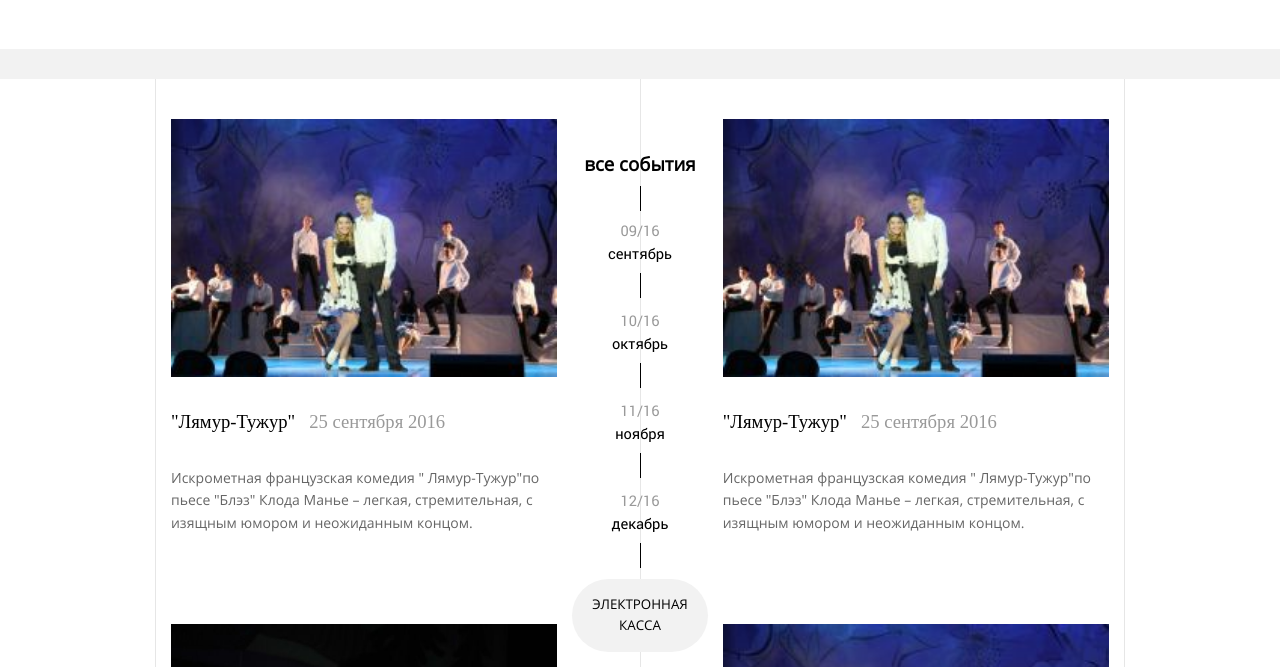
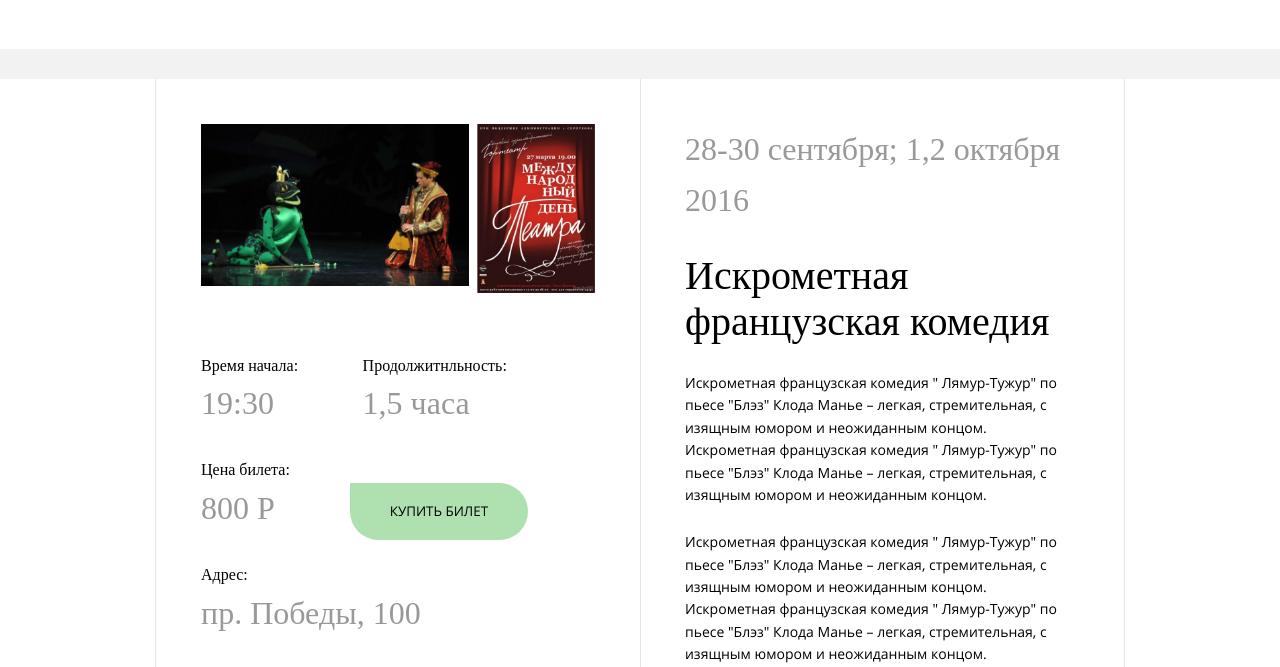
Before and after one commit to vik-space/dhimicov, a plain HTML site: page index.html in a window 1280 px wide. Shown: the part 133-800 px from the top of the page. Drawn offline with nearby package versions, Linux system fonts and the light colour scheme; files that its build step writes are made by us from their sources; a web font is replaced by a local one.

Commit message:
[ html, css ] Страница информации о афише

```diff
--- a/index.html
+++ b/index.html
@@ -121,136 +121,60 @@
 		</div>
 	</header>
 	<div class="header_cap"></div>
-	<div class="list_poster">
+	<div class="current_poster">
 		<div class="container" style="border-right: solid 1px #E6E6E6;border-left: solid 1px #E6E6E6; ">
 			<div class="row">
-				<div class="col_left col_content poster">
-
-					<div class="item_poster">
+				<div class="col-md-6 poster_data">
 					<div class="wrap_img">
-							<img src="img/1.jpg" alt="alt">
+						<div class="full_img">
+							<img src="img/photo_report.jpg" alt="">
 						</div>
-						<div class="caption">
-							"Лямур-Тужур"
-						</div>
-						<div class="date_poster">25 сентября 2016</div>
-						<div class="description__poster">
-							Искрометная французская комедия " Лямур-Тужур"по пьесе "Блэз" Клода Манье – легкая, стремительная, с изящным юмором и неожиданным концом.
+						<div class="poster_img">
+							<img src="img/poster_img.jpg" alt="">
 						</div>
 					</div>
-
-					<div class="item_poster">
-						<div class="wrap_img">
-							<img src="img/photo_report.jpg" alt="alt">
+					<div class="row">
+						<div class="col-lg-4  RL">
+							<div class="item_date">
+								<div class="caption">
+									Время начала:
 								</div>
+								19:30
+							</div>
+							<div class="item_date">
 								<div class="caption">
-							"Лямур-Тужур"
+									Продолжитнльность:
 								</div>
-						<div class="date_poster">25 сентября 2016</div>
-						<div class="description__poster">
-							Искрометная французская комедия " Лямур-Тужур"по пьесе "Блэз" Клода Манье – легкая, стремительная, с изящным юмором и неожиданным концом.
+								1,5 часа
 							</div>
 						</div>
-
-					<div class="item_poster">
-						<div class="wrap_img">
-							<img src="img/1.jpg" alt="alt">
+						<div class="col-lg-8 ">
+							<div class="item_date">
+								<div class="caption">
+									Цена билета:
 								</div>
+								800 Р
+								<a href="#" class="cashbox">КУПИТЬ БИЛЕТ</a>
+							</div>
+							<div class="item_date">
 								<div class="caption">
-							"Лямур-Тужур"
+									Адрес:
 								</div>
-						<div class="date_poster">25 сентября 2016</div>
-						<div class="description__poster">
-							Искрометная французская комедия " Лямур-Тужур"по пьесе "Блэз" Клода Манье – легкая, стремительная, с изящным юмором и неожиданным концом.
+								пр. Победы, 100
 							</div>
 						</div>
-
-					<div class="item_poster">
-						<div class="wrap_img">
-							<img src="img/1.jpg" alt="alt">
-						</div>
-						<div class="caption">
-							"Лямур-Тужур"
-						</div>
-						<div class="date_poster">25 сентября 2016</div>
-						<div class="description__poster">
-							Искрометная французская комедия " Лямур-Тужур"по пьесе "Блэз" Клода Манье – легкая, стремительная, с изящным юмором и неожиданным концом.
 					</div>
 				</div>
-
+				<div class="col-md-6 poster_description">
+					<div class="date_performance">
+						28-30 сентября; 1,2 октября 2016
 					</div>
-				<div class="col_center">
-					<div class="descriotion_block">
-						все события
+					<h1>Искрометная французская комедия</h1>
+					<div class="description_content">
+						<p>Искрометная французская комедия " Лямур-Тужур" по пьесе "Блэз" Клода Манье – легкая, стремительная, с изящным юмором и неожиданным концом. Искрометная французская комедия " Лямур-Тужур" по пьесе "Блэз" Клода Манье – легкая, стремительная, с изящным юмором и неожиданным концом.</p>
+						<p>Искрометная французская комедия " Лямур-Тужур" по пьесе "Блэз" Клода Манье – легкая, стремительная, с изящным юмором и неожиданным концом. Искрометная французская комедия " Лямур-Тужур" по пьесе "Блэз" Клода Манье – легкая, стремительная, с изящным юмором и неожиданным концом.</p>
+						<p>Искрометная французская комедия " Лямур-Тужур" по пьесе "Блэз" Клода Манье – легкая, стремительная, с изящным юмором и неожиданным концом. Искрометная французская комедия " Лямур-Тужур" по пьесе "Блэз" Клода Манье – легкая, стремительная, с изящным юмором и неожиданным концом.</p>
 					</div>
-					<div class="item_filter">
-						<div class="btn_filter">
-							<span>09/16</span>
-							<a href="#">сентябрь</a>
-						</div>
-					</div>
-					<div class="item_filter">
-						<div class="btn_filter">
-							<span>10/16</span>
-							<a href="#">октябрь</a>
-						</div>
-					</div>
-					<div class="item_filter">
-						<div class="btn_filter">
-							<span>11/16</span>
-							<a href="#">ноября</a>
-						</div>
-					</div>
-					<div class="item_filter">
-						<div class="btn_filter">
-							<span>12/16</span>
-							<a href="#">декабрь</a>
-						</div>
-					</div>
-					<a href="#" class="cashbox">ЭЛЕКТРОННАЯ КАССА</a>
-				</div>
-				<div class="col_right col_content poster">
-
-					<div class="item_poster">
-						<div class="wrap_img">
-							<img src="img/1.jpg" alt="alt">
-						</div>
-						<div class="caption">
-							"Лямур-Тужур"
-						</div>
-						<div class="date_poster">25 сентября 2016</div>
-						<div class="description__poster">
-							Искрометная французская комедия " Лямур-Тужур"по пьесе "Блэз" Клода Манье – легкая, стремительная, с изящным юмором и неожиданным концом.
-						</div>
-					</div>
-
-					<div class="item_poster">
-						<div class="wrap_img">
-							<img src="img/1.jpg" alt="alt">
-						</div>
-						<div class="caption">
-							"Лямур-Тужур"
-						</div>
-						<div class="date_poster">25 сентября 2016</div>
-						<div class="description__poster">
-							Искрометная французская комедия " Лямур-Тужур"по пьесе "Блэз" Клода Манье – легкая, стремительная, с изящным юмором и неожиданным концом.
-						</div>
-					</div>
-
-					<div class="item_poster">
-						<div class="wrap_img">
-							<img src="img/1.jpg" alt="alt">
-						</div>
-						<div class="caption">
-							"Лямур-Тужур"
-						</div>
-						<div class="date_poster">25 сентября 2016</div>
-						<div class="description__poster">
-							Искрометная французская комедия " Лямур-Тужур"по пьесе "Блэз" Клода Манье – легкая, стремительная, с изящным юмором и неожиданным концом.
-						</div>
-					</div>
-
-
 				</div>
 			</div>
 		</div>
--- /dev/null
+++ b/sass/_current_poster.sass
@@ -0,0 +1,79 @@
+.current_poster
+	position: relative
+	&:after
+		content: ""
+		display: block
+		position: absolute
+		height: 100%
+		width: 1px
+		background-color: #e6e6e6
+		left: 50%
+		top: 0
+		z-index: -1
+	.poster_data
+		padding: 45px
+		padding-bottom: 90px
+		.wrap_img
+			margin-bottom: 60px
+			.full_img
+				width: 68%
+				display: inline-block
+				float: left
+				margin-right: 2%
+				img
+					max-width: 100%
+			.poster_img
+				width: 30%
+				display: inline-block
+				img
+					max-width: 100%
+		.item_date
+			margin-bottom: 28px
+			position: relative
+			.caption
+				font-size: 12pt
+			font-size: 24pt
+			font-family: HeuristicaRegular
+			color: #999
+			.cashbox
+				display: inline-block
+				position: absolute
+				text-transform: uppercase
+				font-size: 10pt
+				padding: 18px 40px
+				background-color: #AFE0AF
+				margin-left: 75px
+				text-decoration: none
+				color: #000
+				font-family: OpenSansRegular
+				border-radius: 0 10em 10em 10em
+		.RL
+			position: relative
+			&:after
+				position: absolute
+				content: ""
+				display: block
+				right: 0
+				height: 90%
+				// top: 16%
+				top: 0
+				width: 1px
+				background-color: #e6e6e6
+	.poster_description
+		padding: 45px
+		.date_performance
+			font-family: HeuristicaRegular
+			color: #999
+			font-size: 24pt
+		h1
+			font-family: HeuristicaRegular
+			font-size: 30pt
+			color: #000
+			font-weight: normal
+			line-height: 46px
+		.description_content
+			font-family: OpenSansRegular
+			font-size: 10.5pt
+			color: #000
+			p
+				margin-bottom: 25px
--- a/sass/_media.sass
+++ b/sass/_media.sass
@@ -41,6 +41,15 @@
 			.btn_filter
 				&:after
 					margin-left: 0
+	.current_poster
+		.poster_data
+			.RL
+				&:after
+					display: none
+				.item_date
+					display: inline-block
+					width: 40%
+
 
 /* Large Devices, Wide Screens */
 @media only screen and (max-width : 1200px)
@@ -127,6 +136,11 @@
 				margin-left: 0
 		.col_description_groups
 			padding-bottom: 0px
+	.current_poster
+		&:after
+			display: none
+		.poster_data
+			padding-bottom: 5px
 /* Small Devices, Tablets */
 @media only screen and (max-width : 768px)
 	/**/
@@ -253,7 +267,14 @@
 						left: 0
 				.num
 					margin-left: 0
-
+	.current_poster
+		.poster_data
+			.wrap_img
+				.full_img
+					width: 100%
+					margin-bottom: 25px
+				.poster_img
+					width: 100%
 
 
 /* Extra Small Devices, Phones */
@@ -284,6 +305,20 @@
 					line-height: 27px
 					.caption
 						margin-bottom: 10px
+	.current_poster
+		.poster_data
+			padding-bottom: 25px
+			.item_date
+				.cashbox
+					position: relative
+					margin-right: 45px
+					margin-left: 0
+			.RL
+				.item_date
+					display: block
+					margin-right: 0
+					width: 100%
+
 
 
 
--- a/sass/main.sass
+++ b/sass/main.sass
@@ -7,7 +7,7 @@
 @import "page_groups"
 @import "current_grops"
 @import "list_poster"
-
+@import "current_poster"
 
 .caption
 	font-family: HeuristicaRegular
```
Also changed, not shown: css/main.min.css, img/full_img_for_poster.jpg (added), img/poster_img.jpg (added). Lines whose indentation alone changed are shown as unchanged.
